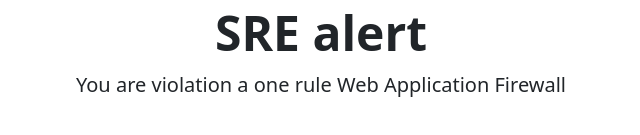
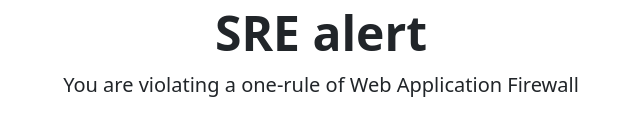
Before and after one commit to jtoryx/appgw_messages, a plain HTML site: page index.html in a window 1280 px wide. Shown: the part 391-526 px from the top of the page, without its empty margins (319-959 px from the left). Drawn offline with nearby package versions, Linux system fonts and the light colour scheme.

Commit message:
Update index.html

```diff
--- a/index.html
+++ b/index.html
@@ -16,7 +16,7 @@
         <img class="d-block mx-auto mb-4" src="https://i.pinimg.com/originals/e5/2a/db/e52adb410cff2457a1c583b2cbae720e.jpg" alt="" width="380" height="275">
         <h1 class="display-5 fw-bold">SRE alert</h1>
         <div class="col-lg-6 mx-auto">
-          <p class="lead mb-4">You are violation a one rule Web Application Firewall</p>
+          <p class="lead mb-4">You are violating a one-rule of Web Application Firewall</p>
         </div>
      </div>
 
```
